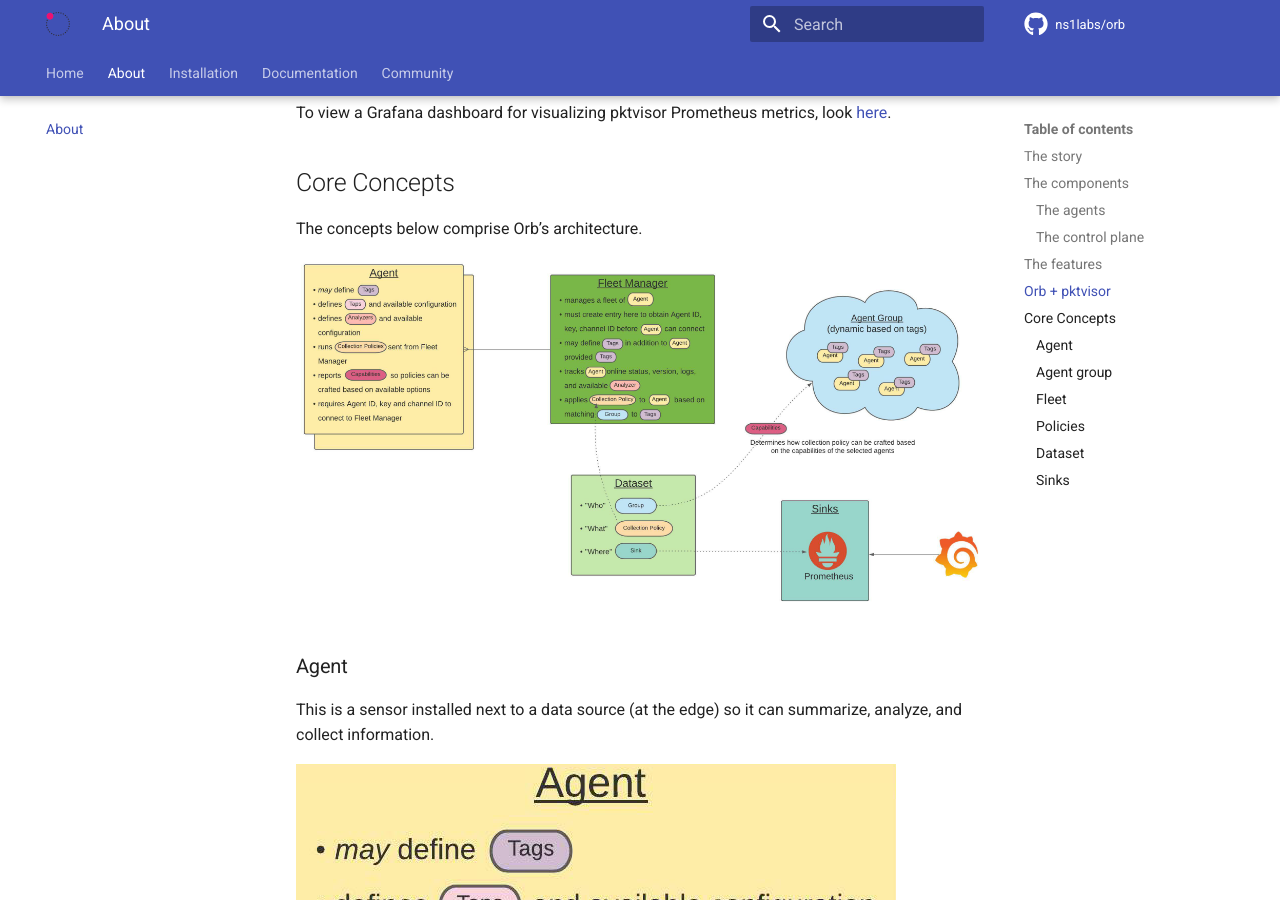
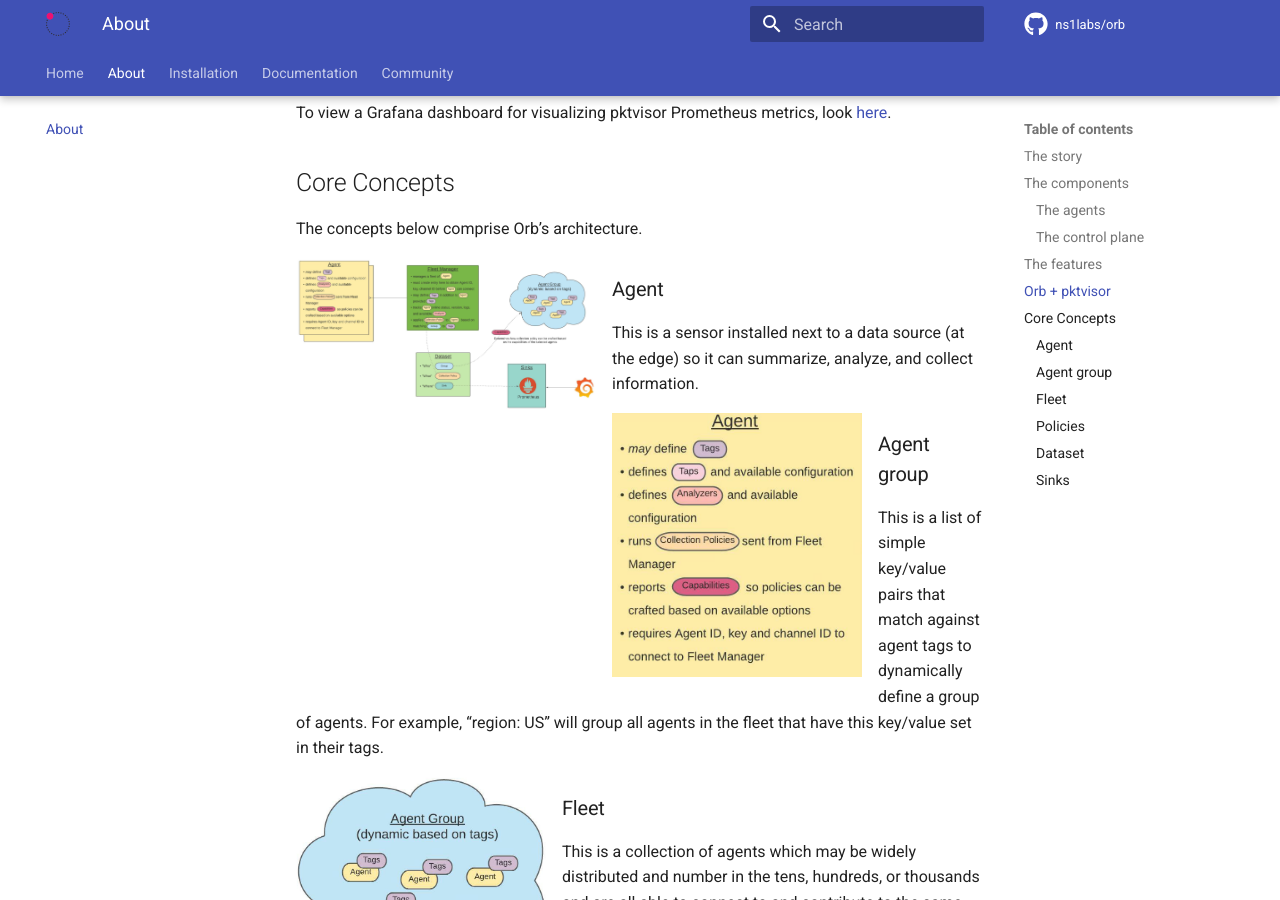
Before and after one commit to orb-community/orb-website, an MkDocs documentation site: the page built from docs/about.md, in a window 1280 px wide and 900 px high, scrolled down 2073 px. Built offline with MkDocs 1.6.1 and Material for MkDocs 9.7.7, drawn with Linux system fonts in a browser that asks for light colours; comment, search, counter and statistics services are not loaded.

Commit message:
resize images

```diff
--- a/docs/about.md
+++ b/docs/about.md
@@ -47,22 +47,22 @@
 
 The concepts below comprise Orb’s architecture.
 
-![](./img/concepts.png)
+![](./img/concepts.png){ align=left width="300" }
 
 ### Agent
 This is a sensor installed next to a data source (at the edge) so it can summarize, analyze, and collect information.
 
-![](./img/concept_agent.png)
+![](./img/concept_agent.png){ align=left width="250" }
 
 ### Agent group
 This is a list of simple key/value pairs that match against agent tags to dynamically define a group of agents. For example, “region: US” will group all agents in the fleet that have this key/value set in their tags.
 
-![](./img/concept_agent_group.png)
+![](./img/concept_agent_group.png){ align=left width="250" }
 
 ### Fleet
 This is a collection of agents which may be widely distributed and number in the tens, hundreds, or thousands and are all able to connect to and contribute to the same observability system.
 
-![](./img/concept_fleet_manager.png)
+![](./img/concept_fleet_manager.png){ align=left width="250" }
 
 ### Policies
 These are the instructions sent to the agents to define how to collect metrics. It is backend-specific information that is needed at the edge.
@@ -70,7 +70,7 @@
 ### Dataset
 These are instructions for how specific agents in the fleet (matched according to a given agent group), should apply collection policies and where they should sink their data. Orb will manage many data sets concurrently.
 
-![](./img/concept_dataset.png)
+![](./img/concept_dataset.png){ align=left width="250" }
 
 ### Sinks
 This is where you send the data. This is the system that collects the data and allows you to sync that data to different locations. Currently, Orb supports Prometheus but will support more backends in the future.
```
